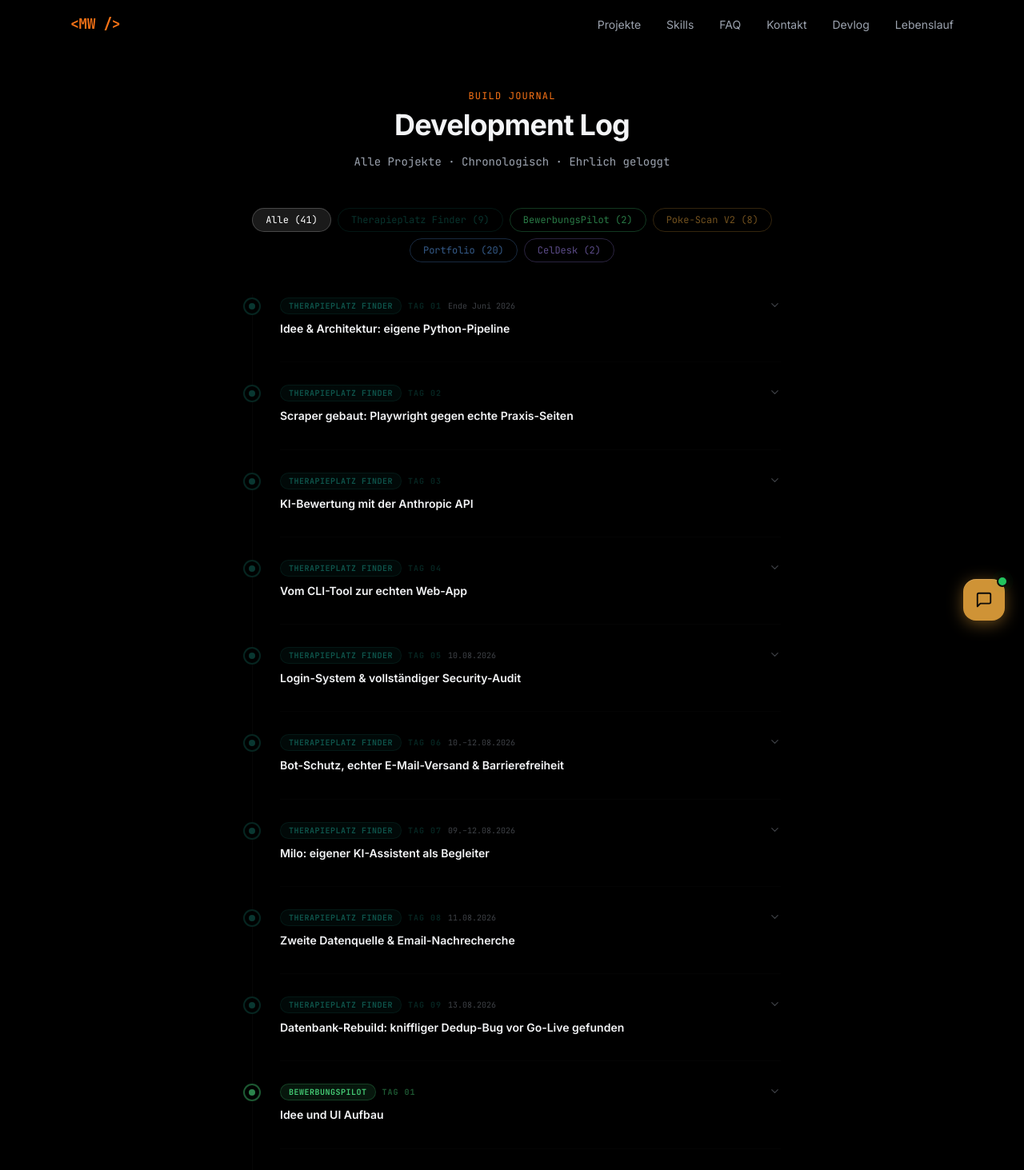
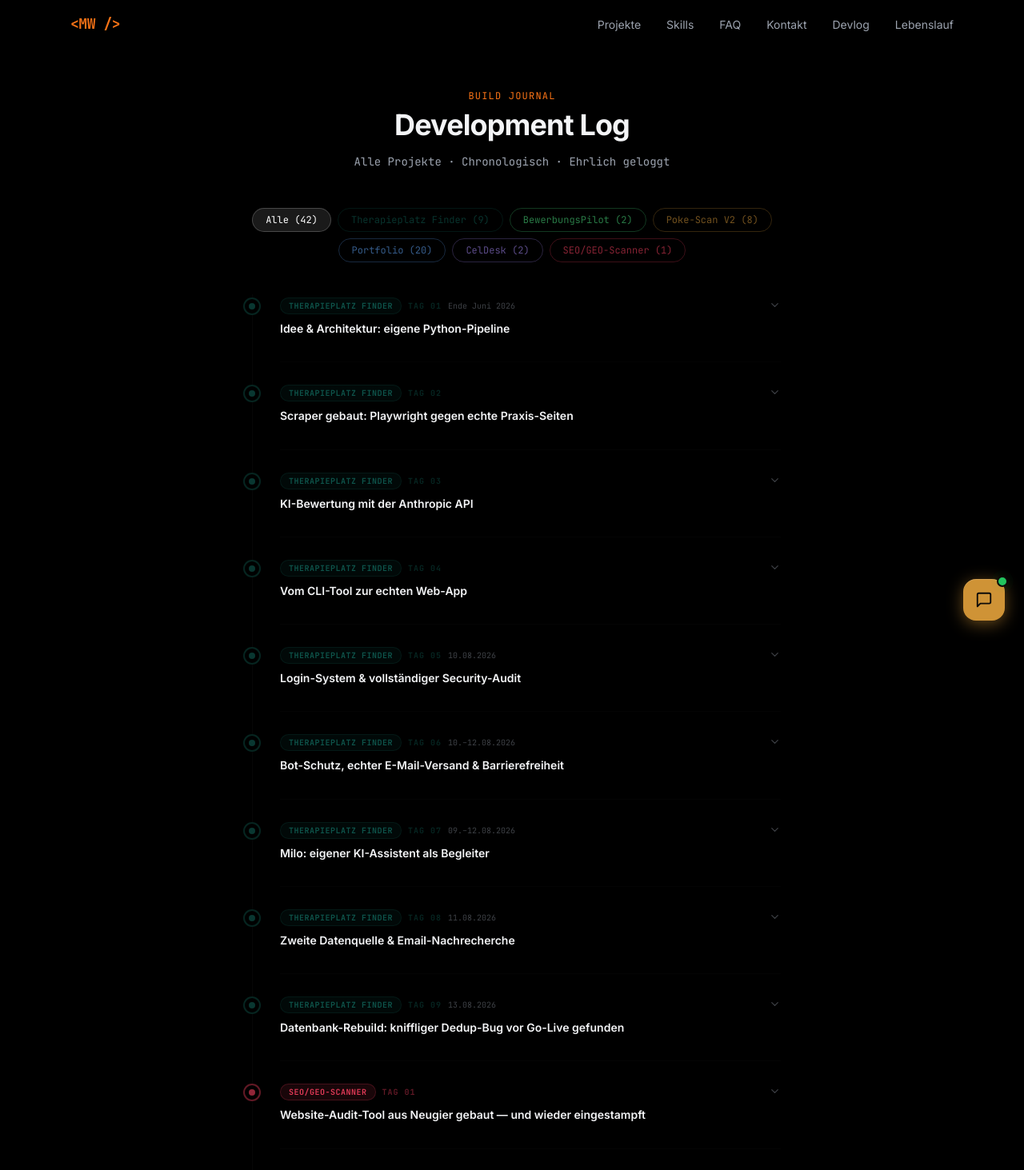
Before and after one commit to celtechstarter/portfolio, a Next.js app: page /devlog in a window 1280 px wide. Shown: the top 1463 px of the page at 80% size. Built offline with nearby package versions, Linux system fonts and the light colour scheme.

Commit message:
Hauptseite: Docker/Antigravity/SEO-Tool ehrlicher dargestellt

```diff
--- a/app/devlog/DevlogClient.tsx
+++ b/app/devlog/DevlogClient.tsx
@@ -23,6 +23,7 @@ const PROJECT_COLORS: Record<string, string> = {
   "Poke-Scan V2":    "207, 147, 54",
   "Portfolio":       "96, 165, 250",
   "CelDesk":         "167, 139, 250",
+  "SEO/GEO-Scanner": "244, 63, 94",
 }
 
 const entries: DevlogEntry[] = [
@@ -116,6 +117,18 @@ const entries: DevlogEntry[] = [
       "Bestehende und neue Profile zu einem finalen Datensatz zusammengeführt — Nutzer-IDs bewusst stabil gehalten, weil der Fortschritt (kontaktiert/nicht kontaktiert) lokal im Browser der Nutzer:innen gespeichert wird. Beim Abgleich aufgefallen: zwei unterschiedliche Praxen im selben Gebäude hatten durch eine Kartendienst-Eigenheit dieselbe interne Kennung und wären beim Zusammenführen kollabiert.",
     problemSolved:
       "Zwei verschiedene Praxen teilten sich eine aus Koordinaten abgeleitete interne Kennung → Merge-Logik auf einen eindeutigen Verbund-Schlüssel umgestellt, Datenintegrität vor dem Deployment verifiziert statt danach einen stillen Datenfehler live zu haben",
+  },
+
+  // ── SEO/GEO-Scanner ──────────────────────────────────────────────────────
+  {
+    project: "SEO/GEO-Scanner",
+    color: PROJECT_COLORS["SEO/GEO-Scanner"],
+    day: 1,
+    title: "Website-Audit-Tool aus Neugier gebaut — und wieder eingestampft",
+    description:
+      "Python-Script gebaut, das automatisiert lokale Dortmunder Unternehmens-Websites auf SSL, Impressum, DSGVO-Risiken (externe Fonts/Embeds), Mobil-Optimierung, Barrierefreiheit und veraltetes Design prüft und daraus einen Lead-Score errechnet. Auf eine echte Liste von 61 Firmen losgelassen, technisch lief es sauber durch. Die Idee dahinter — die Ergebnisse für Kaltakquise zu nutzen — danach bewusst verworfen: ungefragt Firmen anzuschreiben ist nicht meins.",
+    problemSolved:
+      "Ohne Login oder APIs objektiv vergleichbare Kriterien gebraucht, um Websites zu bewerten → eigene Heuristik aus SSL-Status, Meta-Viewport, img-alt-Tags, Copyright-Jahr und CMS-Fingerabdruck kombiniert zu einem einzigen Score statt Bauchgefühl",
   },
 
   // ── BewerbungsPilot ──────────────────────────────────────────────────────
--- a/components/faq.tsx
+++ b/components/faq.tsx
@@ -13,7 +13,7 @@ const faqs = [
   {
     question: "Welche Art von Projekten machst du am liebsten?",
     answer:
-      "Projekte mit KI-Integration: Vision-APIs wie bei Poke-Scan V2, eigene Chatbots wie MARCEL.AI, Automatisierung. Und alles, wo ich schnell von der Idee zum Live-Deployment komme. Für SEO/GEO-Analysen habe ich mir ein eigenes Scanning-Tool gebaut, mit dem ich Websites auf ihre Sichtbarkeit untersuche.",
+      "Projekte mit KI-Integration: Vision-APIs wie bei Poke-Scan V2, eigene Chatbots wie MARCEL.AI, Automatisierung. Und alles, wo ich schnell von der Idee zum Live-Deployment komme. Für SEO/GEO-Analysen hab ich mir aus Neugier mal ein eigenes Scanning-Tool gebaut, das Websites automatisiert auf technische und rechtliche Schwachstellen prüft (SSL, Impressum, Barrierefreiheit, DSGVO). Die Idee, damit Kaltakquise zu machen, hab ich schnell wieder verworfen — Leute ungefragt anzuschreiben ist einfach nicht meins.",
   },
   {
     question: "Nimmst du Kundenaufträge an?",
--- a/components/hero.tsx
+++ b/components/hero.tsx
@@ -266,7 +266,7 @@ function AboutToggle() {
         </p>
 
         <p>
-          Ich setze meine Projekte auf verschiedenen Wegen um. Lokal mit VSCode und Claude Code, für Server-Sachen kenne ich mich mit Linux, SSH und Docker aus. Deployed wird über Vercel, Code liegt auf GitHub. Ich probiere ständig neue Tools aus und lerne dabei. Nicht weil ich muss, sondern weil ich Bock drauf habe.
+          Ich setze meine Projekte auf verschiedenen Wegen um. Lokal mit VSCode und Claude Code, für Server-Sachen kenne ich mich mit Linux und SSH aus. Docker hab ich mir in meiner Weiterbildung als Grundlage angeeignet und zuhause selbst genutzt, um mir n8n zu hosten und auszuprobieren. Deployed wird über Vercel, Code liegt auf GitHub. Ich probiere ständig neue Tools aus und lerne dabei. Nicht weil ich muss, sondern weil ich Bock drauf habe.
         </p>
       </div>
     </details>
--- a/components/skills.tsx
+++ b/components/skills.tsx
@@ -71,7 +71,7 @@ const skillCategories: SkillCategory[] = [
   {
     title: "Meine Werkzeuge",
     icon: <Monitor size={24} />,
-    skills: ["Antigravity (KI-IDE)", "Claude Code (CLI)", "VS Code", "v0.app (AI UI/UX)", "Canva", "Vercel (Deployment)"],
+    skills: ["Claude Code (CLI)", "Cowork", "VS Code", "v0.app (AI UI/UX)", "Canva", "Vercel (Deployment)"],
   },
 ]
 
```
